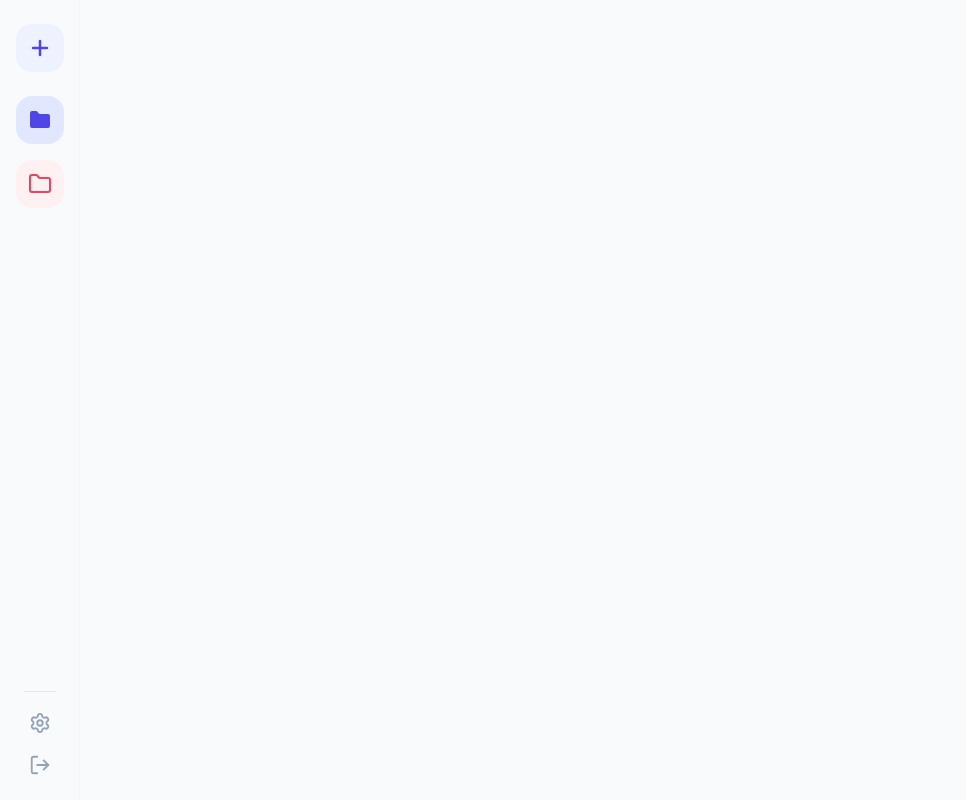
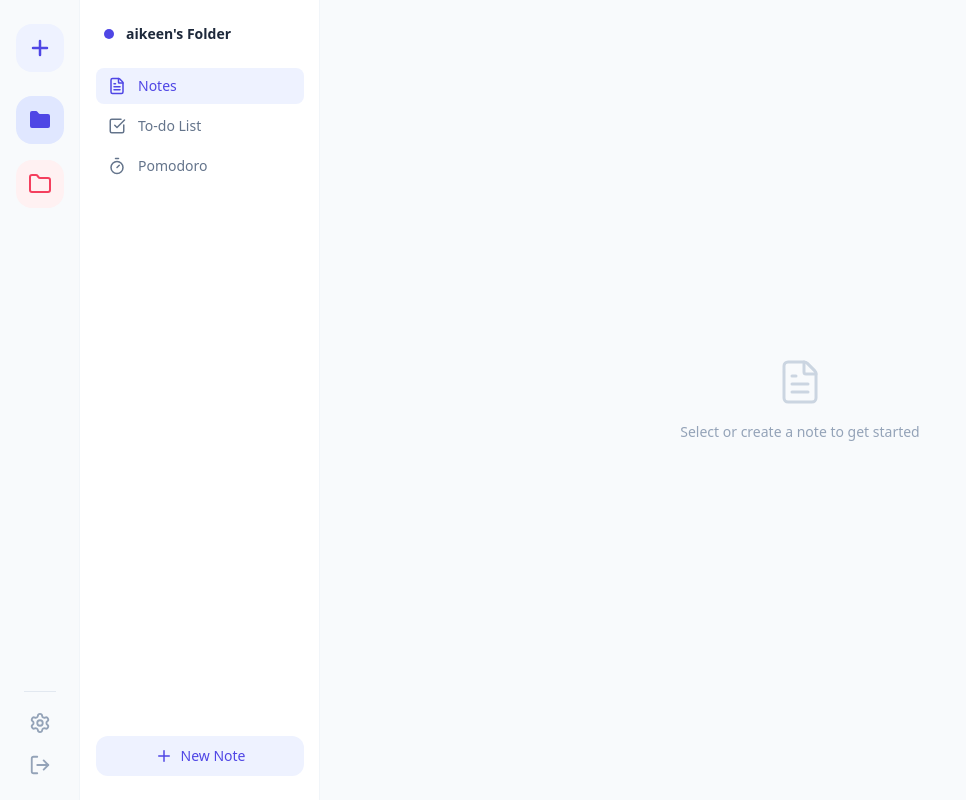
Before and after one commit to aikeen8/compo, a React (Vite) app: page / in a window 1280 px wide. Both pictures are taken after a click on the button 39 px from the left and 120 px from the top of the page. Shown: the whole page, without its empty margins (0-966 px from the left). Built offline with nearby package versions, Linux system fonts and the light colour scheme.

Commit message:
initial commit: inner sidebar and dashboard layout

```diff
--- /dev/null
+++ b/src/components/layout/MainContent.tsx
@@ -0,0 +1,12 @@
+import { FileText } from "lucide-react"
+
+export function MainContent() {
+  return (
+    <main className="flex-1 bg-slate-50 flex flex-col items-center justify-center transition-all duration-300">
+      <div className="flex flex-col items-center text-slate-400">
+        <FileText size={48} strokeWidth={1.5} className="mb-4 text-slate-300" />
+        <p className="text-sm">Select or create a note to get started</p>
+      </div>
+    </main>
+  )
+}
--- /dev/null
+++ b/src/components/layout/SidebarInner.tsx
@@ -0,0 +1,45 @@
+import { FileText, CheckSquare, Timer, Plus } from "lucide-react"
+
+interface SidebarInnerProps {
+  folderName: string;
+  isOpen: boolean;
+}
+
+export function SidebarInner({ folderName, isOpen }: SidebarInnerProps) {
+  return (
+    <aside
+      className={`h-screen bg-white flex-shrink-0 transition-all duration-300 ease-in-out overflow-hidden ${
+        isOpen ? "w-[240px] border-r border-slate-100 opacity-100" : "w-0 border-r-0 opacity-0"
+      }`}
+    >
+      <div className="w-[240px] h-full flex flex-col py-6 px-4">
+
+        <div className="flex items-center gap-3 px-2 mb-6">
+          <div className="w-2.5 h-2.5 rounded-full bg-indigo-600"></div>
+          <h2 className="font-semibold text-slate-800 text-sm">{folderName}</h2>
+        </div>
+
+        <nav className="flex flex-col gap-1 flex-1">
+          <button className="flex items-center gap-3 px-3 py-2 bg-indigo-50 text-indigo-600 rounded-lg text-sm font-medium transition-colors">
+            <FileText size={18} />
+            Notes
+          </button>
+          <button className="flex items-center gap-3 px-3 py-2 text-slate-500 hover:bg-slate-50 hover:text-slate-700 rounded-lg text-sm font-medium transition-colors">
+            <CheckSquare size={18} />
+            To-do List
+          </button>
+          <button className="flex items-center gap-3 px-3 py-2 text-slate-500 hover:bg-slate-50 hover:text-slate-700 rounded-lg text-sm font-medium transition-colors">
+            <Timer size={18} />
+            Pomodoro
+          </button>
+        </nav>
+
+        <button className="mt-auto w-full flex items-center justify-center gap-2 bg-indigo-50 text-indigo-600 py-2.5 rounded-xl text-sm font-medium hover:bg-indigo-100 transition-colors">
+          <Plus size={18} />
+          New Note
+        </button>
+
+      </div>
+    </aside>
+  )
+}
--- a/src/components/layout/SidebarLeft.tsx
+++ b/src/components/layout/SidebarLeft.tsx
@@ -1,35 +1,34 @@
 import { Plus, Folder, Settings, LogOut } from "lucide-react"
 
-export function SidebarLeft() {
+interface SidebarLeftProps {
+  onFolderClick: () => void;
+}
+
+export function SidebarLeft({ onFolderClick }: SidebarLeftProps) {
   return (
-    <aside className="w-[80px] h-screen flex flex-col items-center py-6 bg-slate-50 border-r border-slate-100 flex-shrink-0">
-      {/* Top: Add Button */}
+    <aside className="w-[80px] h-screen flex flex-col items-center py-6 bg-slate-50 border-r border-slate-100 flex-shrink-0 z-10 relative">
       <button className="w-12 h-12 flex items-center justify-center rounded-2xl bg-indigo-50 text-indigo-600 hover:bg-indigo-100 transition-colors mb-6">
         <Plus size={24} strokeWidth={2.5} />
       </button>
 
-      {/* Middle: Folders */}
       <div className="flex flex-col gap-4 flex-1 w-full items-center">
-        {/* Active Folder (Blue) */}
-        <button className="w-12 h-12 flex items-center justify-center rounded-2xl bg-indigo-100 text-indigo-600 transition-colors">
+        <button
+          onClick={onFolderClick}
+          className="w-12 h-12 flex items-center justify-center rounded-2xl bg-indigo-100 text-indigo-600 transition-colors"
+        >
           <Folder size={24} fill="currentColor" strokeWidth={0} />
         </button>
 
-        {/* Inactive Folder (Pink) */}
         <button className="w-12 h-12 flex items-center justify-center rounded-2xl bg-rose-50 text-rose-500 hover:bg-rose-100 transition-colors">
           <Folder size={24} strokeWidth={2} />
         </button>
       </div>
 
-      {/* Bottom: Actions */}
       <div className="flex flex-col gap-5 items-center w-full mt-auto">
-        {/* Divider line */}
         <div className="w-8 h-px bg-slate-200"></div>
-
         <button className="text-slate-400 hover:text-slate-600 transition-colors">
           <Settings size={22} />
         </button>
-
         <button className="text-slate-400 hover:text-slate-600 transition-colors">
           <LogOut size={22} />
         </button>
--- a/src/pages/Dashboard.tsx
+++ b/src/pages/Dashboard.tsx
@@ -1,13 +1,22 @@
+import { useState } from "react"
 import { SidebarLeft } from "../components/layout/SidebarLeft"
+import { SidebarInner } from "../components/layout/SidebarInner"
+import { MainContent } from "../components/layout/MainContent"
 
 export default function Dashboard() {
+  const [isSidebarOpen, setIsSidebarOpen] = useState(false)
+
+  const handleFolderClick = () => {
+    setIsSidebarOpen(!isSidebarOpen)
+  }
+
   return (
-    <div className="flex h-screen w-full bg-white font-sans">
-      <SidebarLeft />
+    <div className="flex h-screen w-full bg-white font-sans overflow-hidden">
+      <SidebarLeft onFolderClick={handleFolderClick} />
 
-      {/* we will add the second sidebar and main content here later */}
-      <main className="flex-1 bg-slate-50">
-      </main>
+      <SidebarInner folderName="aikeen's Folder" isOpen={isSidebarOpen} />
+
+      <MainContent />
     </div>
   )
 }
```
